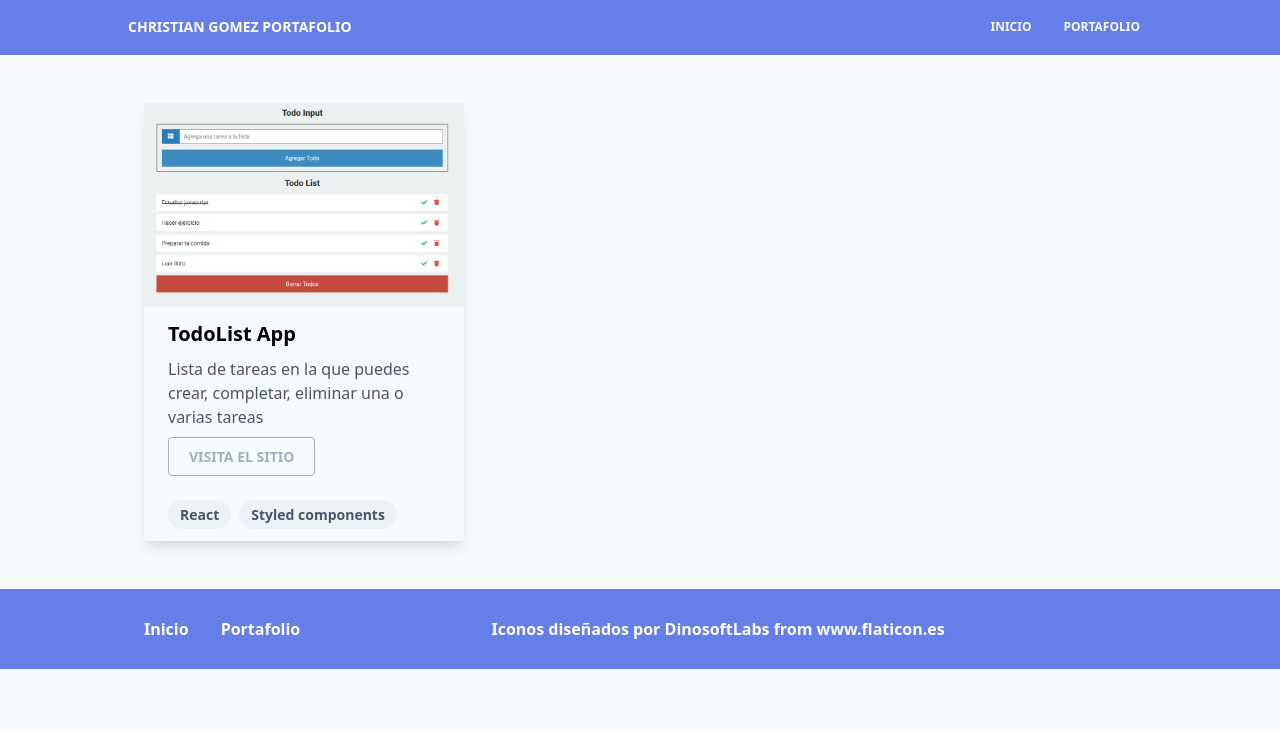
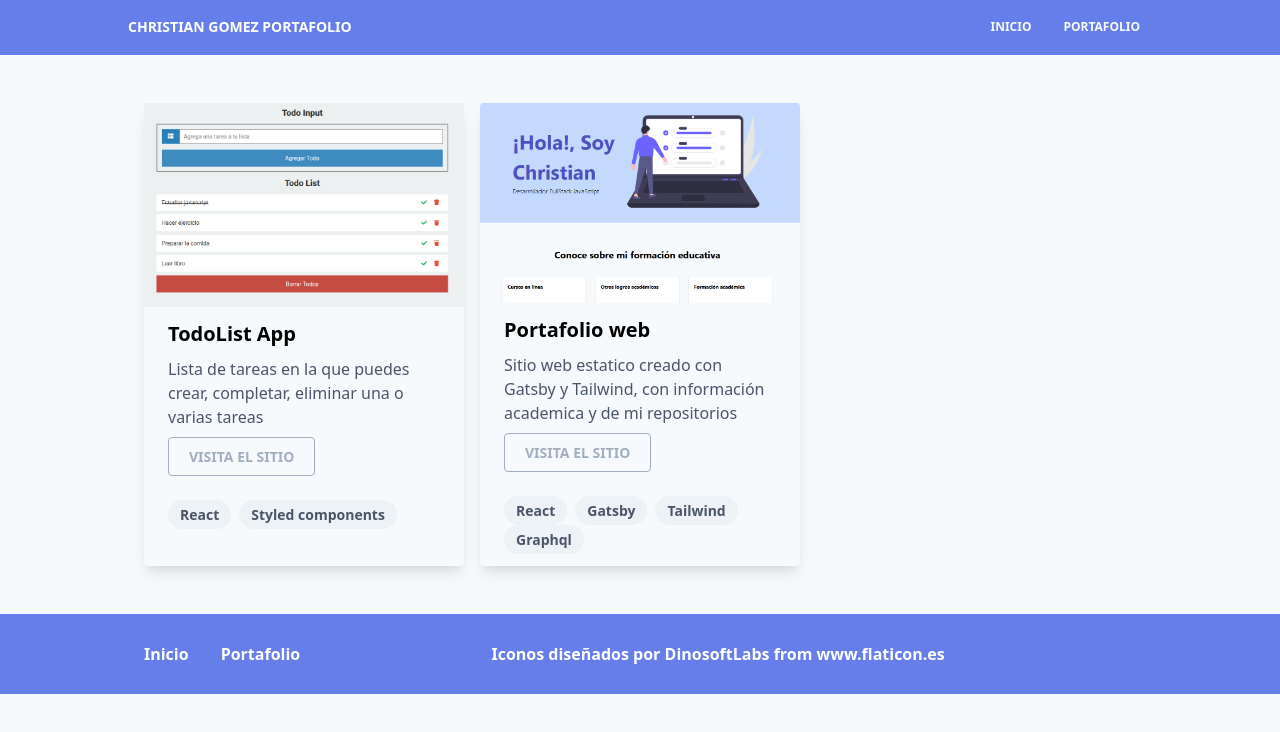
Before and after one commit to Chrissus14/web-portfolio, a Next.js app: page /portafolio in a window 1280 px wide. Shown: the top 732 px of the page. Built offline with nearby package versions, Linux system fonts and the light colour scheme; some icons are missing.

Commit message:
project added

```diff
--- a/src/data.js
+++ b/src/data.js
@@ -8,4 +8,13 @@ export default [
     link: "https://myowntodolist.netlify.app/",
     tools: ["React", "Styled components"],
   },
+  {
+    id: 3,
+    image: "/images/portfolio.PNG",
+    title: "Portafolio web",
+    description:
+      "Sitio web estatico creado con Gatsby y Tailwind, con información academica y de mi repositorios",
+    link: "https://christian-gomez-portfolio.netlify.app/",
+    tools: ["React", "Gatsby", "Tailwind", "Graphql"],
+  },
 ];
```
Also changed, not shown: public/computadora.svg (added), public/images/portfolio.PNG (added).
